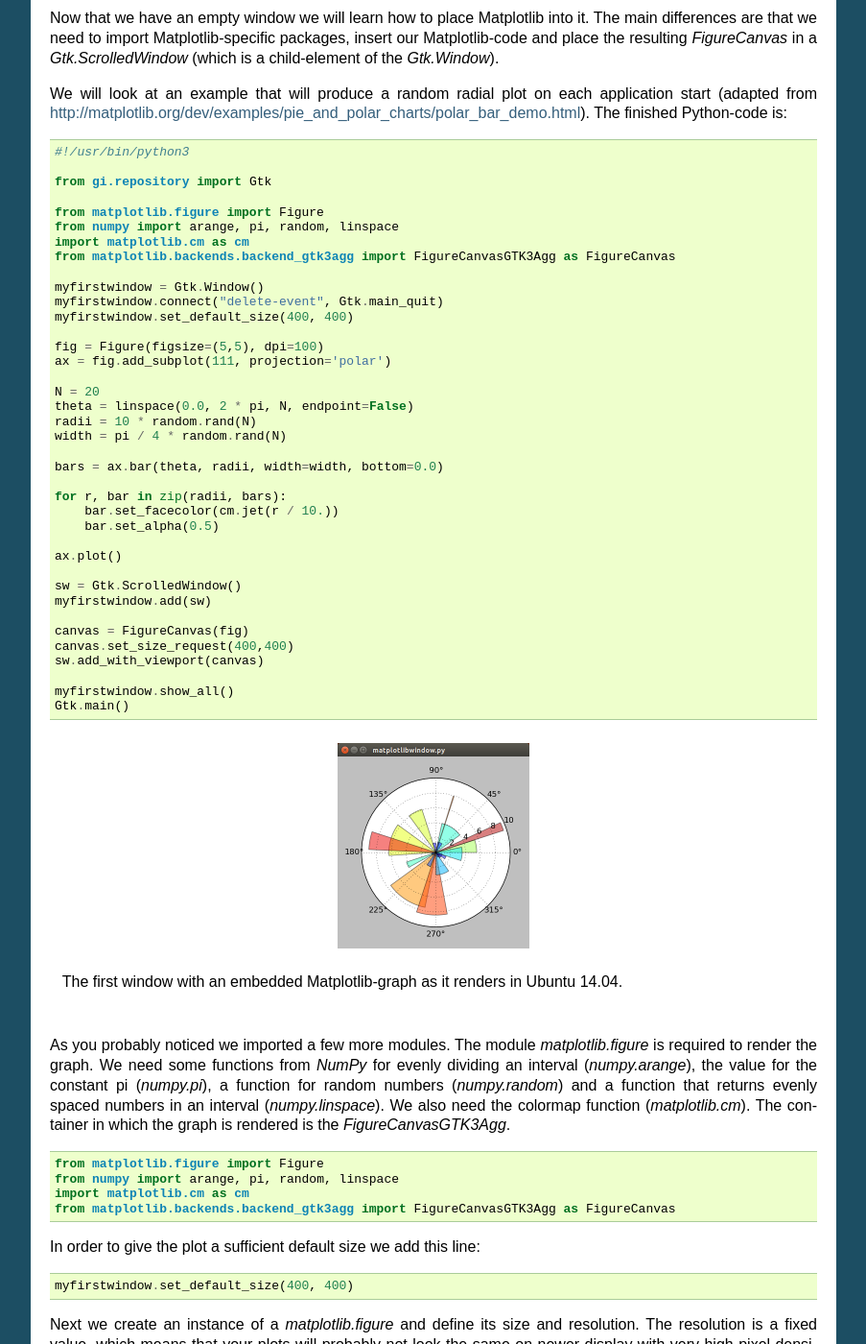
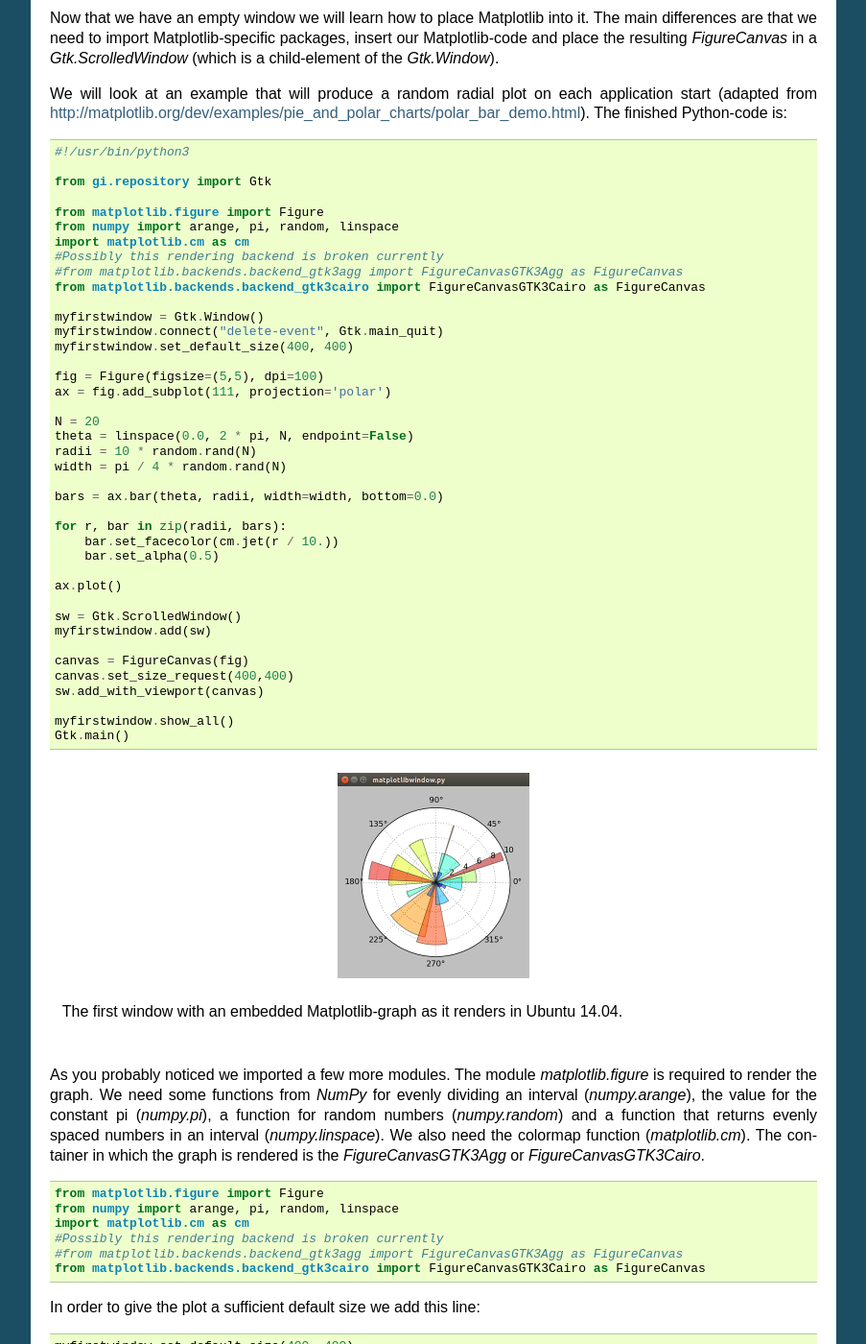
Before and after one commit to tobias47n9e/GTK3-Matplotlib-Cookbook, a Sphinx documentation site: the page built from source/hello-plot.rst, in a window 1280 px wide and 1400 px high, scrolled down 2869 px. Shown: the whole window at 96% size, without its empty margins (198-1101 px from the left). Built offline with Sphinx 7.4.7, drawn with Linux system fonts in a browser that asks for light colours; some of the changed text lies outside the part shown.

Commit message:
fixing gtk3agg error in examples

```diff
--- a/source/enteringdata.rst
+++ b/source/enteringdata.rst
@@ -17,7 +17,9 @@
 
     from gi.repository import Gtk
     from matplotlib.figure import Figure
-    from matplotlib.backends.backend_gtk3agg import FigureCanvasGTK3Agg as FigureCanvas
+    #Possibly this rendering backend is broken currently
+    #from matplotlib.backends.backend_gtk3agg import FigureCanvasGTK3Agg as FigureCanvas
+    from matplotlib.backends.backend_gtk3cairo import FigureCanvasGTK3Cairo as FigureCanvas
 
 I decided to put the whole program into a class. First we have to set up the window, the layout and a *Gtk.Toolbar*. The two lines starting with *self.context* ensure that the toolbar will be styled similar to your operating system.
 
--- a/source/hello-plot.rst
+++ b/source/hello-plot.rst
@@ -156,7 +156,9 @@
     from matplotlib.figure import Figure
     from numpy import arange, pi, random, linspace
     import matplotlib.cm as cm
-    from matplotlib.backends.backend_gtk3agg import FigureCanvasGTK3Agg as FigureCanvas
+    #Possibly this rendering backend is broken currently
+    #from matplotlib.backends.backend_gtk3agg import FigureCanvasGTK3Agg as FigureCanvas
+    from matplotlib.backends.backend_gtk3cairo import FigureCanvasGTK3Cairo as FigureCanvas
 
     myfirstwindow = Gtk.Window()
     myfirstwindow.connect("delete-event", Gtk.main_quit)
@@ -195,14 +197,16 @@
 
     The first window with an embedded Matplotlib-graph as it renders in Ubuntu 14.04.
 
-As you probably noticed we imported a few more modules. The module *matplotlib.figure* is required to render the graph. We need some functions from *NumPy* for evenly dividing an interval (*numpy.arange*), the value for the constant pi (*numpy.pi*), a function for random numbers (*numpy.random*) and a function that returns evenly spaced numbers in an interval (*numpy.linspace*). We also need the colormap function (*matplotlib.cm*). The container in which the graph is rendered is the *FigureCanvasGTK3Agg*.
+As you probably noticed we imported a few more modules. The module *matplotlib.figure* is required to render the graph. We need some functions from *NumPy* for evenly dividing an interval (*numpy.arange*), the value for the constant pi (*numpy.pi*), a function for random numbers (*numpy.random*) and a function that returns evenly spaced numbers in an interval (*numpy.linspace*). We also need the colormap function (*matplotlib.cm*). The container in which the graph is rendered is the *FigureCanvasGTK3Agg* or *FigureCanvasGTK3Cairo*.
 
 ::
 
     from matplotlib.figure import Figure
     from numpy import arange, pi, random, linspace
     import matplotlib.cm as cm
-    from matplotlib.backends.backend_gtk3agg import FigureCanvasGTK3Agg as FigureCanvas
+    #Possibly this rendering backend is broken currently
+    #from matplotlib.backends.backend_gtk3agg import FigureCanvasGTK3Agg as FigureCanvas
+    from matplotlib.backends.backend_gtk3cairo import FigureCanvasGTK3Cairo as FigureCanvas
 
 In order to give the plot a sufficient default size we add this line:
 
@@ -258,7 +262,7 @@
     sw = Gtk.ScrolledWindow()
     myfirstwindow.add(sw)
 
-Finally we can create an instance of a *FigureCanvasGTK3Agg* with our figure included in it. Then we set the size of the canvas and add embed it into the *GtkScrolledWindow*.
+Finally we can create an instance of a *FigureCanvasGTK3Agg* or *FigureCanvasGTK3Cairo* with our figure included in it. Then we set the size of the canvas and add embed it into the *GtkScrolledWindow*.
 
 ::
 
@@ -316,7 +320,9 @@
     from matplotlib.figure import Figure
     from numpy import arange, pi, random, linspace
     import matplotlib.cm as cm
-    from matplotlib.backends.backend_gtk3agg import FigureCanvasGTK3Agg as FigureCanvas
+    #Possibly this rendering backend is broken currently
+    #from matplotlib.backends.backend_gtk3agg import FigureCanvasGTK3Agg as FigureCanvas
+    from matplotlib.backends.backend_gtk3cairo import FigureCanvasGTK3Cairo as FigureCanvas
 
     class Signals:
         def on_window1_destroy(self, widget):
@@ -372,4 +378,5 @@
  - `Numpy: random <http://docs.scipy.org/doc/numpy/reference/routines.random.html>`_
  - `Numpy: random.rand <http://docs.scipy.org/doc/numpy/reference/generated/numpy.random.rand.html#numpy.random.rand>`_
  - FigureCanvasGTK3Agg documentation [[2014-06-21 Find link for documentation]]
+ - FigureCanvasGTK3Cairo documentaion [Link needed]
  - `Stackoverflow question about subplot grids <http://stackoverflow.com/questions/3584805/in-matplotlib-what-does-111-means-in-fig-add-subplot111>`_
--- a/source/index.rst
+++ b/source/index.rst
@@ -41,6 +41,12 @@
 
 News and Comments
 -----------------
+2014-12-26
+^^^^^^^^^^
+I have been busy on some other projects lately. Revisiting this project, I had some trouble running my examples on Ubuntu 14.04 and the current master of Matplotlib (1.5.dev1). The problem seems to be in the *gtk3agg* backend. I get the following error: *NotImplementedError: Surface.create_for_data: Not Implemented yet.*. Not sure how many people have trouble with this, but it is mentioned in different places (e.g. http://matplotlib.1069221.n5.nabble.com/Matplotlib-py3-gtk3-td42953.html). Getting the plots to work again just requires you to switch rendering backends:
+
+    from matplotlib.backends.backend_gtk3cairo import FigureCanvasGTK3Cairo as FigureCanvas
+
 2014-07-26
 ^^^^^^^^^^
 The fourth chapter about entering data is finished. I also decided to start code reviewing with Landscape. The score was 63 % on standard settings and 23 % on high (meaning very strict code reviewing). The low score is mostly caused by the *conf.py* file from Sphinx, my usage of "old classes" and Landscape complaining about the Gtk specific code. I will try to deal with the issues first, before uploading more chapters.
```
Also changed, not shown: README.md (+5 -0 lines), source/matplotlib-toolbar.rst (+9 -6 lines), source/zooming.rst (+6 -4 lines), 5 other files.
